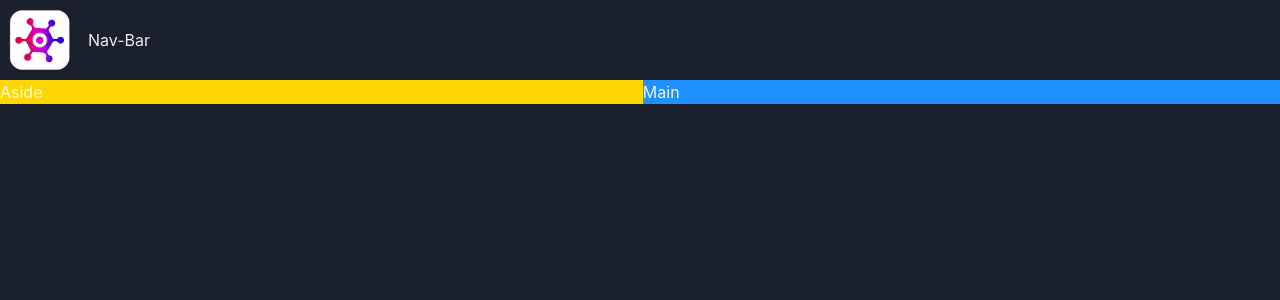
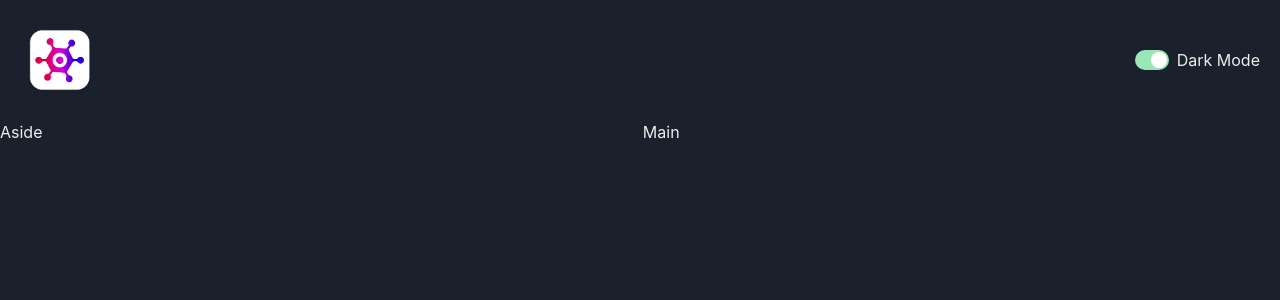
Before and after one commit to Mayankp11/react-gameHub, a React (Vite) app: page / in a window 1280 px wide. Shown: the top 300 px of the page. Built offline with nearby package versions, Linux system fonts and the light colour scheme.

Commit message:
Implmented the ColorModeSwitch toggle(Dark to Light)

```diff
--- a/src/App.tsx
+++ b/src/App.tsx
@@ -16,12 +16,12 @@
       {/* <Show> is useful to restrict when its component should be displayed
      here: above="lg" means, the GridItem "aside" will only be shown to lg screens and above & not on mobile devices*/}
       <Show above="lg">
-        <GridItem area="aside" bg="gold">
+        <GridItem area="aside" >
           Aside
         </GridItem>
       </Show>
 
-      <GridItem area="main" bg="dodgerblue">
+      <GridItem area="main" >
         Main
       </GridItem>
     </Grid>
--- /dev/null
+++ b/src/components/ColorModeSwitch.tsx
@@ -0,0 +1,16 @@
+import { HStack, Switch, Text, useColorMode } from '@chakra-ui/react'
+
+
+const ColorModeSwitch = () => {
+
+const {toggleColorMode, colorMode} = useColorMode();
+
+  return (
+   <HStack>
+    <Switch colorScheme= 'green' isChecked={colorMode === 'dark'} onChange={toggleColorMode}/>
+    <Text>Dark Mode</Text>
+   </HStack>
+  )
+}
+
+export default ColorModeSwitch
--- a/src/components/NavBar.tsx
+++ b/src/components/NavBar.tsx
@@ -1,12 +1,13 @@
-import { HStack, Image, Text } from "@chakra-ui/react";
+import { HStack, Image } from "@chakra-ui/react";
 import logo from "../assets/logo.webp";
+import ColorModeSwitch from "./ColorModeSwitch";
 
 const NavBar = () => {
   return (
     // HStack element is used to display horizontally and text will be next to Image(horizontally)
-    <HStack>
+    <HStack justifyContent="space-between" padding="20px">
       <Image src={logo} boxSize="80px" />
-      <Text>Nav-Bar</Text>
+      <ColorModeSwitch />
     </HStack>
   );
 };
```
